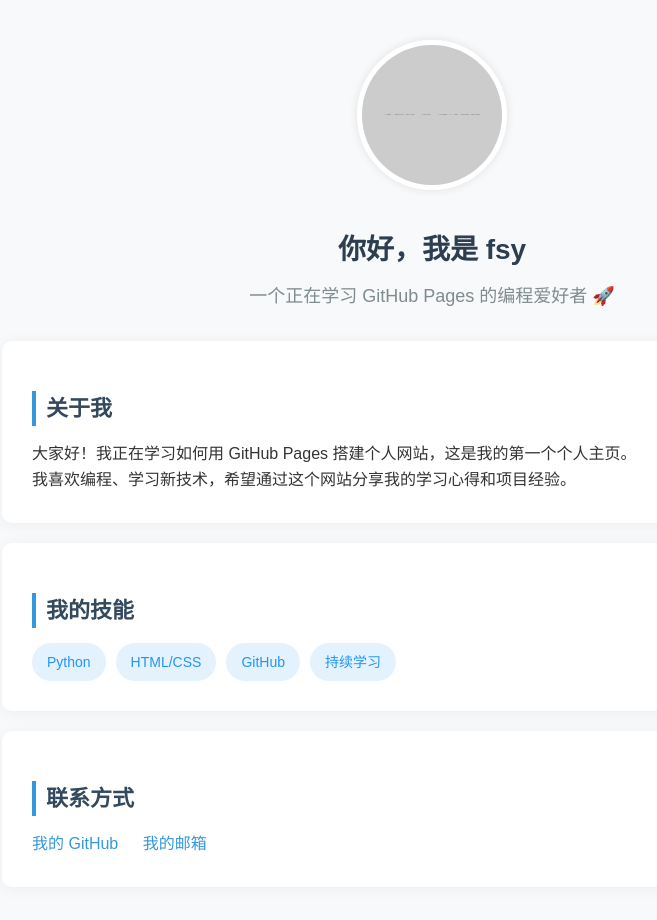
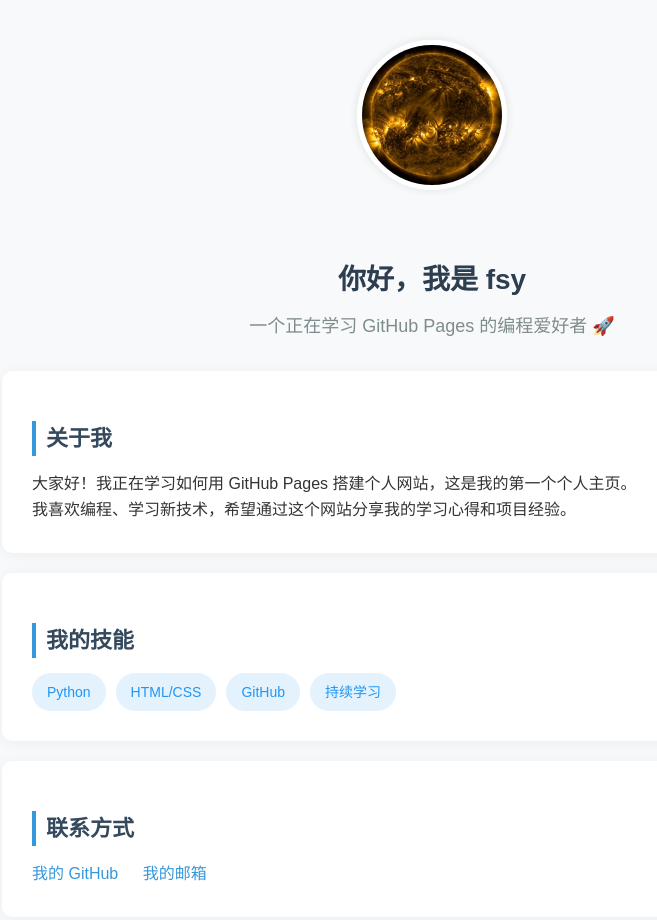
Before and after one commit to j2415f1452l/j2415f1452l, a plain HTML site: page index.html in a window 1280 px wide. Shown: the whole page, without its empty margins (208-865 px from the left). Drawn offline with Linux system fonts and the light colour scheme.

Commit message:
修改头像代码

```diff
--- a/index.html
+++ b/index.html
@@ -113,7 +113,7 @@
 <body>
     <!-- 头像区域（暂时用占位图，你可以后续替换） -->
     <div class="avatar">
-        <img src="https://via.placeholder.com/150/3498db/ffffff?text=Me" alt="我的头像">
+        <img src="avatar.jpg" alt="我的太阳头像" class="avatar">
     </div>
 
     <!-- 标题和简介 -->
```
